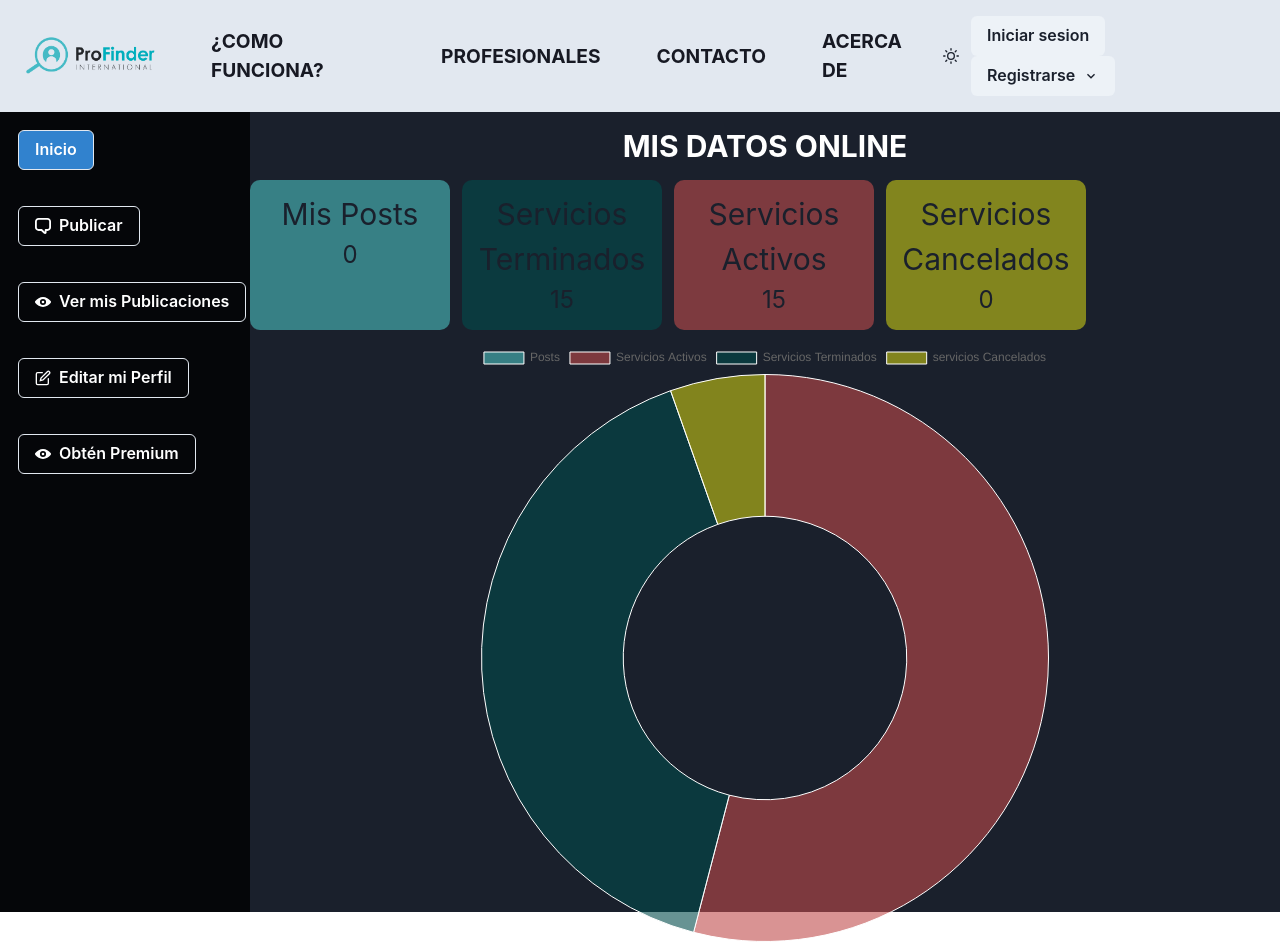
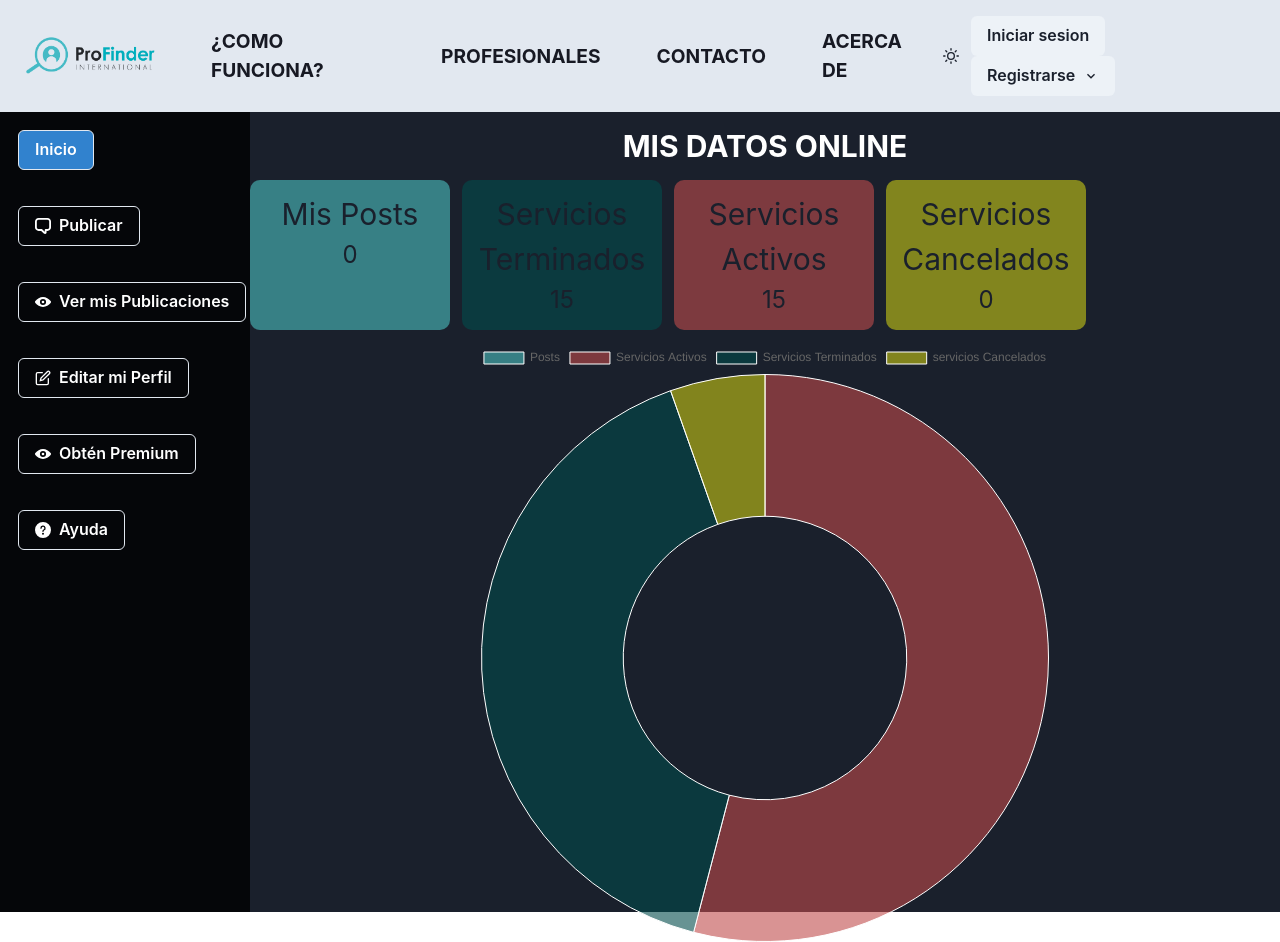
Before and after one commit to JosueEC/Profinder-client, a React (Vite) app: page /dashboardSuppliers in a window 1280 px wide. Built offline with nearby package versions, Linux system fonts and the light colour scheme; no server answers.

Commit message:
estilos dash

```diff
--- a/src/components/SupplierCard/SupplierCard.jsx
+++ b/src/components/SupplierCard/SupplierCard.jsx
@@ -31,7 +31,7 @@ export default function SocialProfileSimple ({
 }) {
   const session = useSessionState((state) => state.session)
 
-  console.log(rating)
+ // console.log(rating)
 
   const bgElement = useColorModeValue('white', 'gray.800')
   const txtColor = useColorModeValue('gray.600', 'gray.100')
--- a/src/views/DashboardSuppliers/Home/Home.jsx
+++ b/src/views/DashboardSuppliers/Home/Home.jsx
@@ -1,4 +1,4 @@
-import { useState, useEffect  } from "react";
+import { useState, useEffect } from "react";
 import {
   Box,
   Flex,
@@ -16,7 +16,13 @@ import {
   DrawerBody,
   useMediaQuery,
 } from "@chakra-ui/react";
-import { HamburgerIcon, ChatIcon, ViewIcon, EditIcon } from "@chakra-ui/icons";
+import {
+  HamburgerIcon,
+  ChatIcon,
+  ViewIcon,
+  EditIcon,
+  QuestionIcon,
+} from "@chakra-ui/icons";
 import { Link as ScrollLink } from "react-scroll";
 //import { Link as RouterLink } from "react-router-dom";
 import DataSuppliers from "../DataSuppliers/DataSuppliers";
@@ -38,12 +44,10 @@ const linkStyle = {
 const DashboardSuppliers = () => {
   const [currentPage, setCurrentPage] = useState("Inicio");
   const { isOpen, onOpen, onClose } = useDisclosure();
- // const [showFooter, setShowFooter] = useState(false);
+  // const [showFooter, setShowFooter] = useState(false);
 
-    const currentPath = window.location.pathname;
-//    setShowFooter(currentPath !== "/dashboardSuppliers");
-
-
+  const currentPath = window.location.pathname;
+  //    setShowFooter(currentPath !== "/dashboardSuppliers");
 
   const handlePageChange = (page) => {
     setCurrentPage(page);
@@ -56,12 +60,13 @@ const DashboardSuppliers = () => {
       height="100vh"
       display="flex"
       bg={useColorModeValue("gray.800", "gray.500")}
-
     >
       {/* Barra lateral */}
       {!isMobile && (
-        <Box w="250px" p={2}
-        bg={useColorModeValue("blackAlpha.800", "gray.800")}
+        <Box
+          w="250px"
+          p={2}
+          bg={useColorModeValue("blackAlpha.800", "gray.800")}
         >
           <Stack spacing={4}>
             <ScrollLink
@@ -149,12 +154,35 @@ const DashboardSuppliers = () => {
                 Obtén Premium
               </Button>
             </ScrollLink>
+            <ScrollLink
+              to="/dashboardSuppliers/help"
+              spy
+              smooth
+              duration={500}
+              style={linkStyle}
+            >
+              <Button
+                variant="outline"
+                onClick={() => handlePageChange("help")}
+                bg={currentPage === "help" ? "blue.500" : ""}
+                color={currentPage === "help" ? "white" : ""}
+                leftIcon={<QuestionIcon />}
+              >
+                Ayuda
+              </Button>
+            </ScrollLink>
           </Stack>
         </Box>
       )}
 
       {/* Contenido principal */}
-      <Box flex="1" display="flex" flexDirection="column" alignItems="center">
+      <Box
+        flex="1"
+        display="flex"
+        flexDirection="column"
+        alignItems="left"
+        justifyContent="left"
+      >
         {/* Botón Hamburguesa (visible en pantallas pequeñas) */}
         {isMobile && (
           <IconButton
@@ -274,6 +302,23 @@ const DashboardSuppliers = () => {
                     Obtén Premium
                   </Button>
                 </ScrollLink>
+                <ScrollLink
+                  to="/dashboardSuppliers/help"
+                  spy
+                  smooth
+                  duration={500}
+                  style={linkStyle}
+                >
+                  <Button
+                    variant="outline"
+                    onClick={() => handlePageChange("help")}
+                    bg={currentPage === "help" ? "blue.500" : ""}
+                    color={currentPage === "help" ? "white" : ""}
+                    leftIcon={<QuestionIcon />}
+                  >
+                    Ayuda
+                  </Button>
+                </ScrollLink>
               </Stack>
             </DrawerHeader>
             <DrawerBody>
@@ -284,12 +329,14 @@ const DashboardSuppliers = () => {
 
         {/* Contenido de la página */}
         {currentPage === "Inicio" && (
-          <Flex direction="column" alignItems="center" >
+          <Flex direction="column" alignItems="center">
             <Heading
               as="h1"
               size={isTabletOrMobile ? "lg" : "sm"}
               my={4}
               color="white"
+              fontFamily='body'
+
             >
               MIS DATOS ONLINE
             </Heading>
@@ -318,8 +365,8 @@ const DashboardSuppliers = () => {
             <FormUpdateProfile />
           </Flex>
         )}
-        {currentPage === "Ayuda" && (
-          <Flex justifyContent="flex-start" alignItems="flex-end">
+        {currentPage === "help" && (
+          <Flex justifyContent="center" alignItems="center" marginTop="10">
             <CustomChatBot />
           </Flex>
         )}
```
